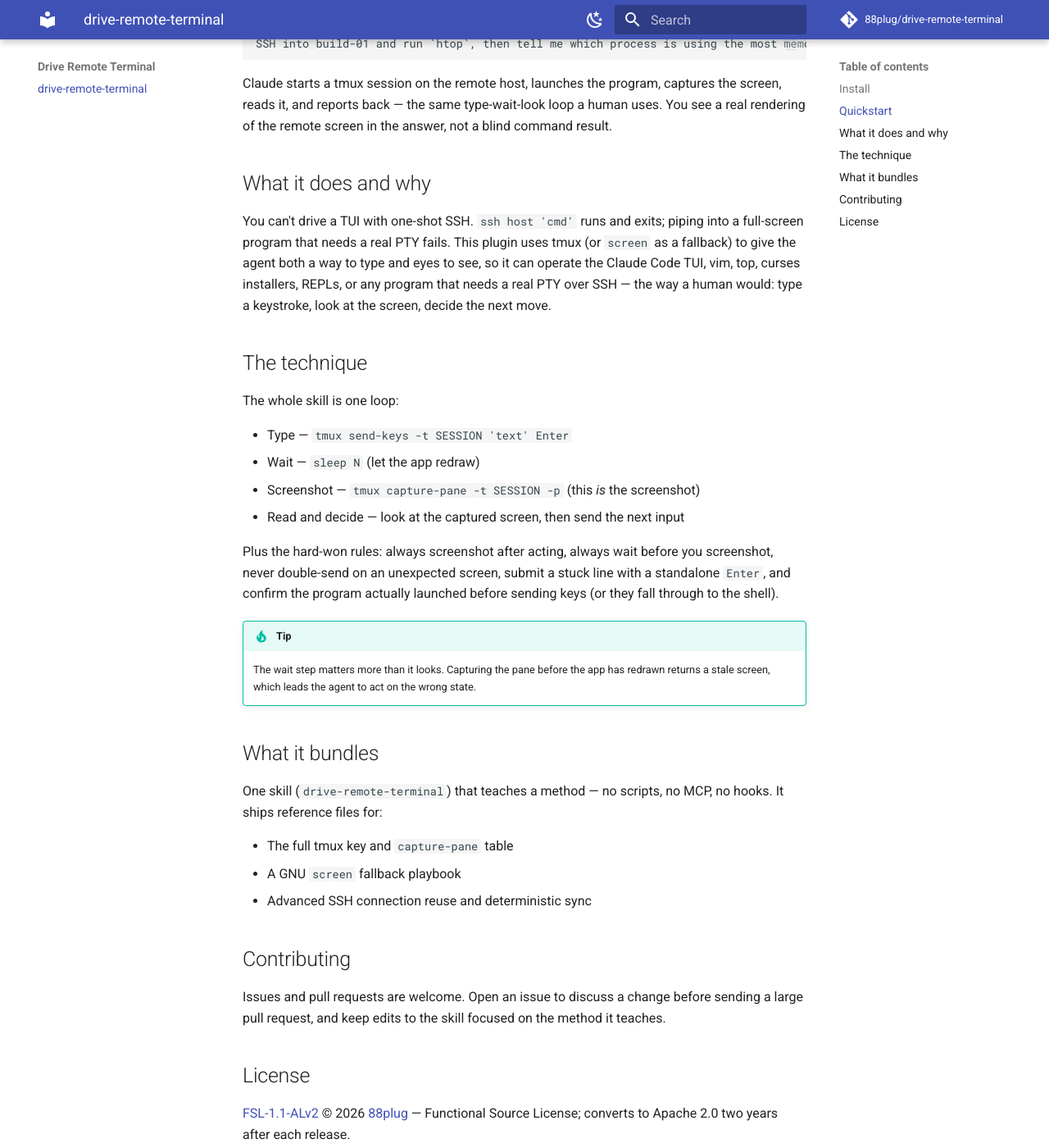
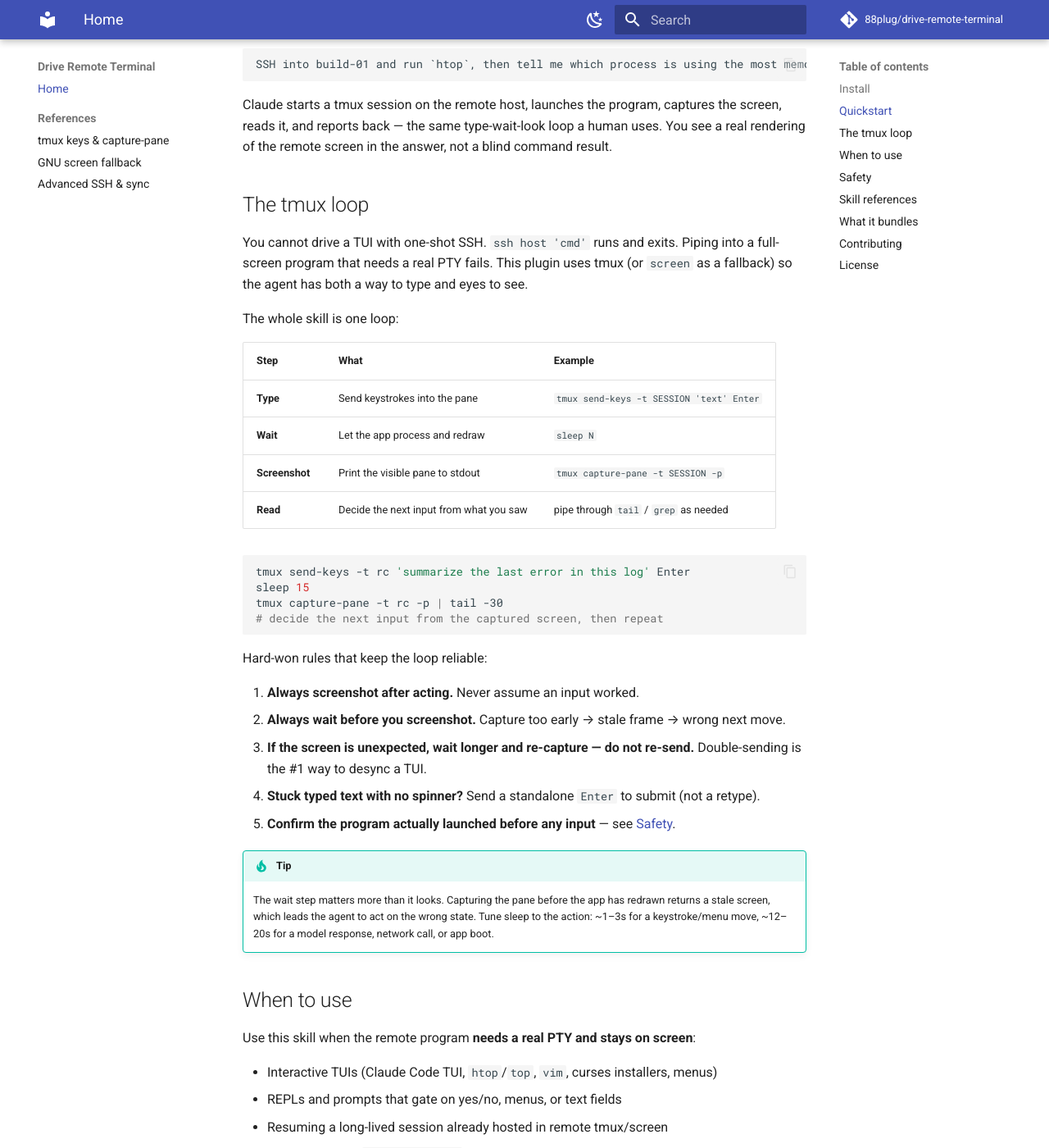
Before and after one commit to 88plug/drive-remote-terminal, an MkDocs documentation site: the page built from docs/index.md, in a window 1280 px wide and 1400 px high, scrolled down 701 px. Shown: the whole window at 82% size. Built offline with MkDocs 1.6.1 and Material for MkDocs 9.7.7, drawn with Linux system fonts in a browser that asks for light colours; comment, search, counter and statistics services are not loaded; some of the changed text lies outside the part shown.

Commit message:
docs: polish MkDocs site and docs landing page

````diff
--- a/docs/index.md
+++ b/docs/index.md
@@ -23,63 +23,101 @@
 /plugin install drive-remote-terminal@drive-remote-terminal
 ```
 
-Requires `tmux` (or `screen`) and `ssh` on the path — all standard.
+Requires `tmux` (or `screen`) and `ssh` on the path — all standard. No scripts, no MCP, no hooks: one skill that teaches a method.
 
 ## Quickstart
 
-Once installed, ask Claude Code to drive a remote TUI and it follows the bundled loop:
+Once installed, ask Claude Code to drive a remote TUI:
 
 ```text
 SSH into build-01 and run `htop`, then tell me which process is using the most memory.
 ```
 
-Claude starts a tmux session on the remote host, launches the program, captures the
-screen, reads it, and reports back — the same type-wait-look loop a human uses. You
-see a real rendering of the remote screen in the answer, not a blind command result.
+Claude starts a tmux session on the remote host, launches the program, captures the screen, reads it, and reports back — the same type-wait-look loop a human uses. You see a real rendering of the remote screen in the answer, not a blind command result.
 
-## What it does and why
+## The tmux loop
 
-You can't drive a TUI with one-shot SSH. `ssh host 'cmd'` runs and exits; piping
-into a full-screen program that needs a real PTY fails. This plugin uses tmux (or
-`screen` as a fallback) to give the agent both a way to type and eyes to see, so it
-can operate the Claude Code TUI, vim, top, curses installers, REPLs, or any program
-that needs a real PTY over SSH — the way a human would: type a keystroke, look at
-the screen, decide the next move.
-
-## The technique
+You cannot drive a TUI with one-shot SSH. `ssh host 'cmd'` runs and exits. Piping into a full-screen program that needs a real PTY fails. This plugin uses tmux (or `screen` as a fallback) so the agent has both a way to type and eyes to see.
 
 The whole skill is one loop:
 
-- Type — `tmux send-keys -t SESSION 'text' Enter`
-- Wait — `sleep N` (let the app redraw)
-- Screenshot — `tmux capture-pane -t SESSION -p` (this *is* the screenshot)
-- Read and decide — look at the captured screen, then send the next input
+| Step | What | Example |
+| --- | --- | --- |
+| **Type** | Send keystrokes into the pane | `tmux send-keys -t SESSION 'text' Enter` |
+| **Wait** | Let the app process and redraw | `sleep N` |
+| **Screenshot** | Print the visible pane to stdout | `tmux capture-pane -t SESSION -p` |
+| **Read** | Decide the next input from what you saw | pipe through `tail` / `grep` as needed |
 
-Plus the hard-won rules: always screenshot after acting, always wait before you
-screenshot, never double-send on an unexpected screen, submit a stuck line with a
-standalone `Enter`, and confirm the program actually launched before sending keys
-(or they fall through to the shell).
+```bash
+tmux send-keys -t rc 'summarize the last error in this log' Enter
+sleep 15
+tmux capture-pane -t rc -p | tail -30
+# decide the next input from the captured screen, then repeat
+```
+
+Hard-won rules that keep the loop reliable:
+
+1. **Always screenshot after acting.** Never assume an input worked.
+2. **Always wait before you screenshot.** Capture too early → stale frame → wrong next move.
+3. **If the screen is unexpected, wait longer and re-capture — do not re-send.** Double-sending is the #1 way to desync a TUI.
+4. **Stuck typed text with no spinner?** Send a standalone `Enter` to submit (not a retype).
+5. **Confirm the program actually launched before any input** — see [Safety](#safety).
 
 !!! tip
-    The wait step matters more than it looks. Capturing the pane before the app has
-    redrawn returns a stale screen, which leads the agent to act on the wrong state.
+    The wait step matters more than it looks. Capturing the pane before the app has redrawn returns a stale screen, which leads the agent to act on the wrong state. Tune sleep to the action: ~1–3s for a keystroke/menu move, ~12–20s for a model response, network call, or app boot.
+
+## When to use
+
+Use this skill when the remote program **needs a real PTY and stays on screen**:
+
+- Interactive TUIs (Claude Code TUI, `htop`/`top`, `vim`, curses installers, menus)
+- REPLs and prompts that gate on yes/no, menus, or text fields
+- Resuming a long-lived session already hosted in remote tmux/screen
+- Any case where `ssh host 'cmd'` or a pipe is not enough
+
+**Do not use it** for non-interactive / one-shot work:
+
+- Read a file, run a build, tail a log
+- Tools with a batch/`--print` mode (e.g. `claude -p "..."`)
+- Anything that returns text and exits cleanly over plain SSH
+
+If the box has no tmux, GNU `screen` is a first-class fallback — see [GNU screen fallback](reference/screen.md). For heavy automation, connection reuse, or deterministic sync instead of `sleep`, see [Advanced SSH & sync](reference/advanced-and-ssh.md).
+
+## Safety
+
+Acting as the human means real work and live processes are at stake.
+
+!!! warning "Keys can fall through to the shell"
+    Confirm the program actually launched **before** sending any input. After the launch command, screenshot and verify the program's UI is on screen (its prompt, menu, or buffer). If it failed to start — not installed, wrong path, crashed, permission denied — you will instead see a shell prompt or an error. **Every keystroke then falls through to the shell**, where typed text + `Enter` executes as a shell command. That can be destructive. Never fire a scripted key sequence blind. Cheap pre-check: `command -v <prog>` before launching.
+
+Other standing rules:
+
+- **Observe before you touch.** Screenshot and read state first. Do not kill/restart a process just to see what happens.
+- **Don't double-open a session.** Confirm nothing live already holds it (`pgrep`/`ps`, open files under `/proc/PID/fd`).
+- **Prefer the lossless path.** Relaunch/resume when state is persisted; mutating shared config other live processes read is risky.
+- **Hand back cleanly.** Tell the human the session name and state. Kill the session only when asked: `tmux kill-session -t NAME`.
+
+## Skill references
+
+One skill (`drive-remote-terminal`) ships three reference files the agent loads on demand:
+
+| Reference | When you need it |
+| --- | --- |
+| [tmux keys & capture-pane](reference/tmux-keys.md) | Named keys, `capture-pane` flags, session/pane management |
+| [GNU screen fallback](reference/screen.md) | No tmux on the box — raw-byte keys, `hardcopy`, `stuff` limits |
+| [Advanced SSH & sync](reference/advanced-and-ssh.md) | Connection reuse, deterministic wait, expect vs tmux decision guide |
 
 ## What it bundles
 
-One skill (`drive-remote-terminal`) that teaches a method — no scripts, no MCP, no
-hooks. It ships reference files for:
-
-- The full tmux key and `capture-pane` table
-- A GNU `screen` fallback playbook
-- Advanced SSH connection reuse and deterministic sync
+- Method skill only — no scripts, no MCP server, no hooks
+- The type → wait → screenshot → read loop as the core technique
+- tmux primary path with a verified GNU `screen` substitute
+- SSH transport notes (PTY rules, `ControlMaster`, auth, env gotchas)
 
 ## Contributing
 
-Issues and pull requests are welcome. Open an issue to discuss a change before
-sending a large pull request, and keep edits to the skill focused on the method it
-teaches.
+Issues and pull requests are welcome. Open an issue to discuss a change before sending a large pull request, and keep edits to the skill focused on the method it teaches.
 
 ## License
 
-[FSL-1.1-ALv2](https://github.com/88plug/drive-remote-terminal/blob/main/LICENSE.md) © 2026 [88plug](https://github.com/88plug) —
-Functional Source License; converts to Apache 2.0 two years after each release.
+[FSL-1.1-ALv2](https://github.com/88plug/drive-remote-terminal/blob/main/LICENSE.md) © 2026 [88plug](https://github.com/88plug) — Functional Source License; converts to Apache 2.0 two years after each release.
--- /dev/null
+++ b/docs/reference/screen.md
@@ -0,0 +1 @@
+../../skills/drive-remote-terminal/references/screen.md
--- /dev/null
+++ b/docs/reference/tmux-keys.md
@@ -0,0 +1 @@
+../../skills/drive-remote-terminal/references/tmux-keys.md
--- a/mkdocs.yml
+++ b/mkdocs.yml
@@ -1,21 +1,24 @@
 site_name: Drive Remote Terminal
-site_description: Teach Claude Code to operate an interactive full-screen terminal program (a TUI) on a remote machine over SSH.
+site_description: >-
+  Teach Claude Code to operate an interactive full-screen terminal program (a TUI)
+  on a remote machine over SSH.
 site_url: https://88plug.github.io/drive-remote-terminal/
 repo_url: https://github.com/88plug/drive-remote-terminal
 repo_name: 88plug/drive-remote-terminal
 edit_uri: edit/main/docs/
 use_directory_urls: true
+strict: true
 
 theme:
   name: material
   features:
-    - navigation.sections   # group nav by section, uses width well
-    - navigation.top        # back-to-top button
-    - navigation.instant    # SPA-style fast page loads
-    - content.code.copy     # copy button on code blocks (needs superfences below)
+    - navigation.sections
+    - navigation.top
+    - navigation.instant
+    - content.code.copy
     - search.suggest
+    - toc.follow
   palette:
-    # Light/dark toggle that follows the OS preference by default.
     - media: "(prefers-color-scheme: light)"
       scheme: default
       toggle:
@@ -27,6 +30,13 @@
         icon: material/weather-sunny
         name: Switch to light mode
 
+nav:
+  - Home: index.md
+  - References:
+      - tmux keys & capture-pane: reference/tmux-keys.md
+      - GNU screen fallback: reference/screen.md
+      - Advanced SSH & sync: reference/advanced-and-ssh.md
+
 markdown_extensions:
   - admonition
   - attr_list
@@ -34,8 +44,13 @@
   - def_list
   - footnotes
   - tables
-  - pymdownx.highlight     # code highlighting (ships with mkdocs-material)
-  - pymdownx.superfences   # required for content.code.copy + nested fences
-  - pymdownx.details       # collapsible <details> admonitions
+  - pymdownx.highlight
+  - pymdownx.superfences
+  - pymdownx.details
   - toc:
       permalink: true
+
+extra:
+  social:
+    - icon: fontawesome/brands/github
+      link: https://github.com/88plug/drive-remote-terminal
````
Also changed, not shown: README.md (+72 -33 lines), docs/reference/advanced-and-ssh.md (added, +1 -0 lines), skills/drive-remote-terminal/references/advanced-and-ssh.md (+1 -1 lines), 1 other file.
